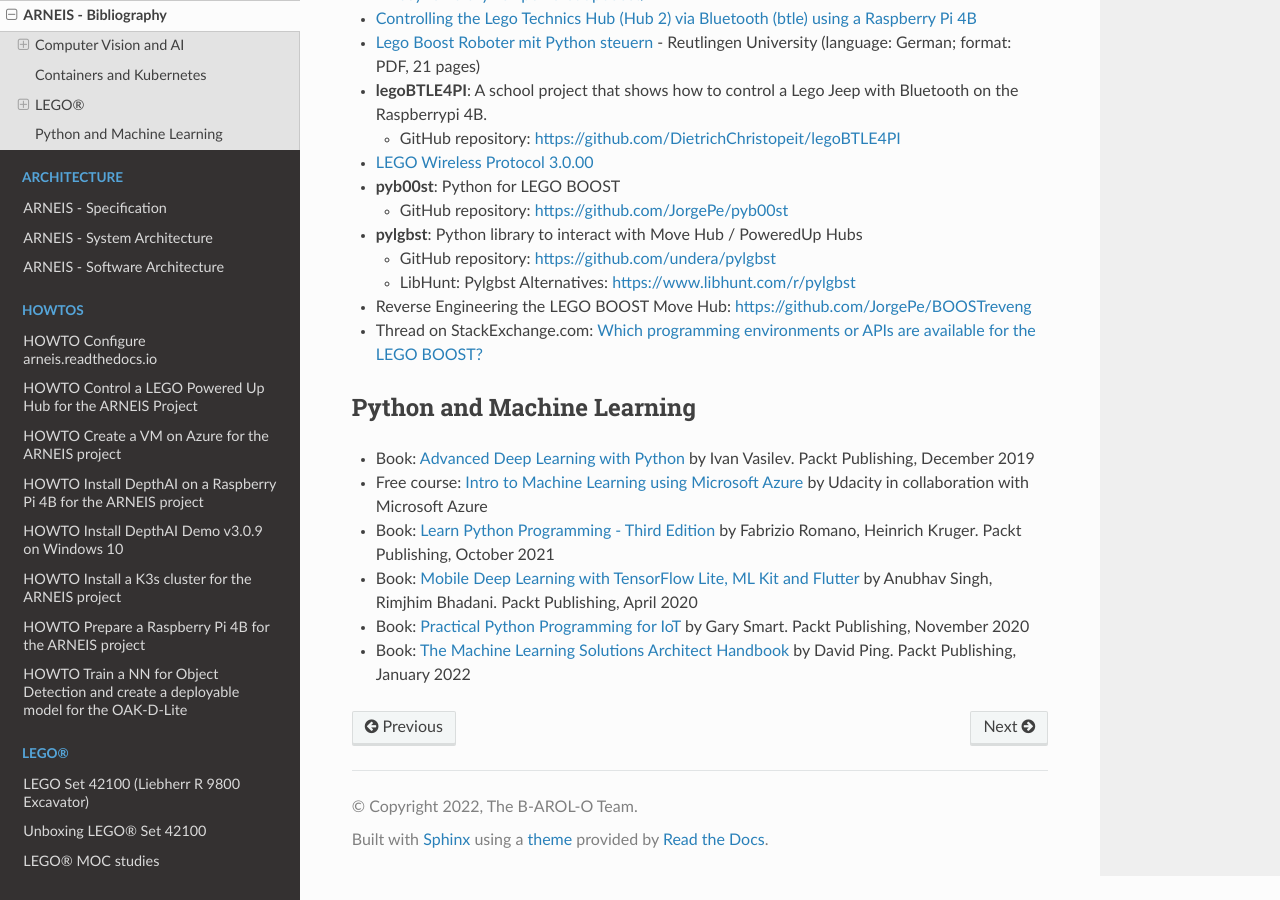
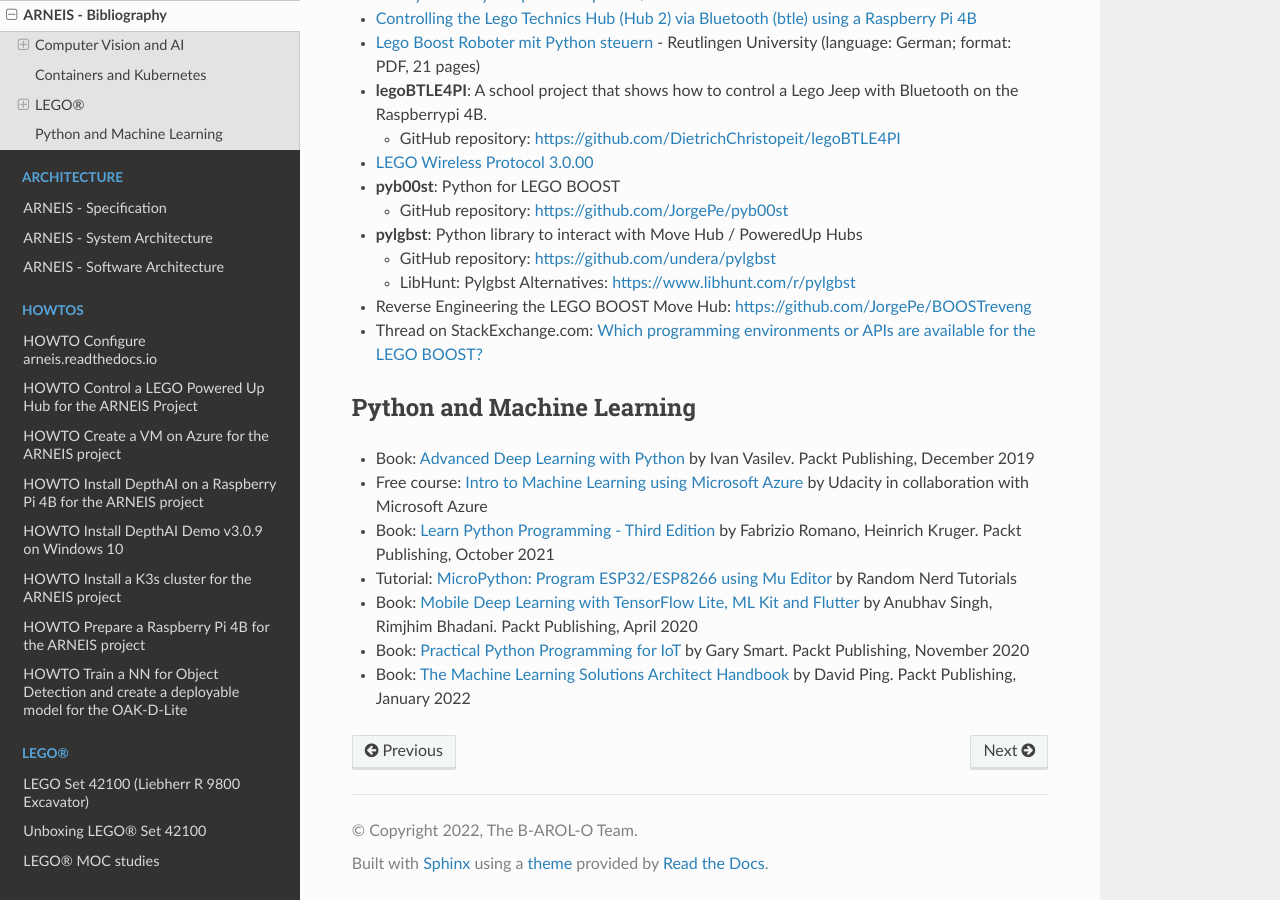
Before and after one commit to B-AROL-O/ARNEIS, a Sphinx documentation site: the page built from docs/bibliography.md, in a window 1280 px wide and 900 px high, scrolled down 1385 px. Built offline with Sphinx 7.4.7 and the Read the Docs theme 2.0.0, drawn with Linux system fonts in a browser that asks for light colours.

Commit message:
Add Tutorial: MicroPython: Program ESP32/ESP8266 using Mu Editor
Signed-off-by: Macario Gianpaolo <gmacario@gmail.com>

```diff
--- a/docs/bibliography.md
+++ b/docs/bibliography.md
@@ -58,6 +58,7 @@
 * Book: [Advanced Deep Learning with Python](https://www.packtpub.com/product/advanced-deep-learning-with-python/9781789956177) by Ivan Vasilev. Packt Publishing, December 2019
 * Free course: [Intro to Machine Learning using Microsoft Azure](https://www.udacity.com/course/introduction-to-machine-learning-using-microsoft-azure--ud00333) by Udacity in collaboration with Microsoft Azure
 * Book: [Learn Python Programming - Third Edition](https://www.packtpub.com/product/learn-python-programming-third-edition/9781801815093) by Fabrizio Romano, Heinrich Kruger. Packt Publishing, October 2021
+* Tutorial: [MicroPython: Program ESP32/ESP8266 using Mu Editor](https://randomnerdtutorials.com/micropython-program-esp32-esp8266-mu-editor/) by Random Nerd Tutorials
 * Book: [Mobile Deep Learning with TensorFlow Lite, ML Kit and Flutter](https://www.packtpub.com/product/mobile-deep-learning-with-tensorflow-lite-ml-kit-and-flutter/9781789611212) by Anubhav Singh, Rimjhim Bhadani. Packt Publishing, April 2020
 * Book: [Practical Python Programming for IoT](https://www.packtpub.com/product/practical-python-programming-for-iot/9781838982461) by Gary Smart. Packt Publishing, November 2020
 * Book: [The Machine Learning Solutions Architect Handbook](https://www.packtpub.com/product/the-machine-learning-solutions-architect-handbook/9781801072168) by David Ping. Packt Publishing, January 2022
```
